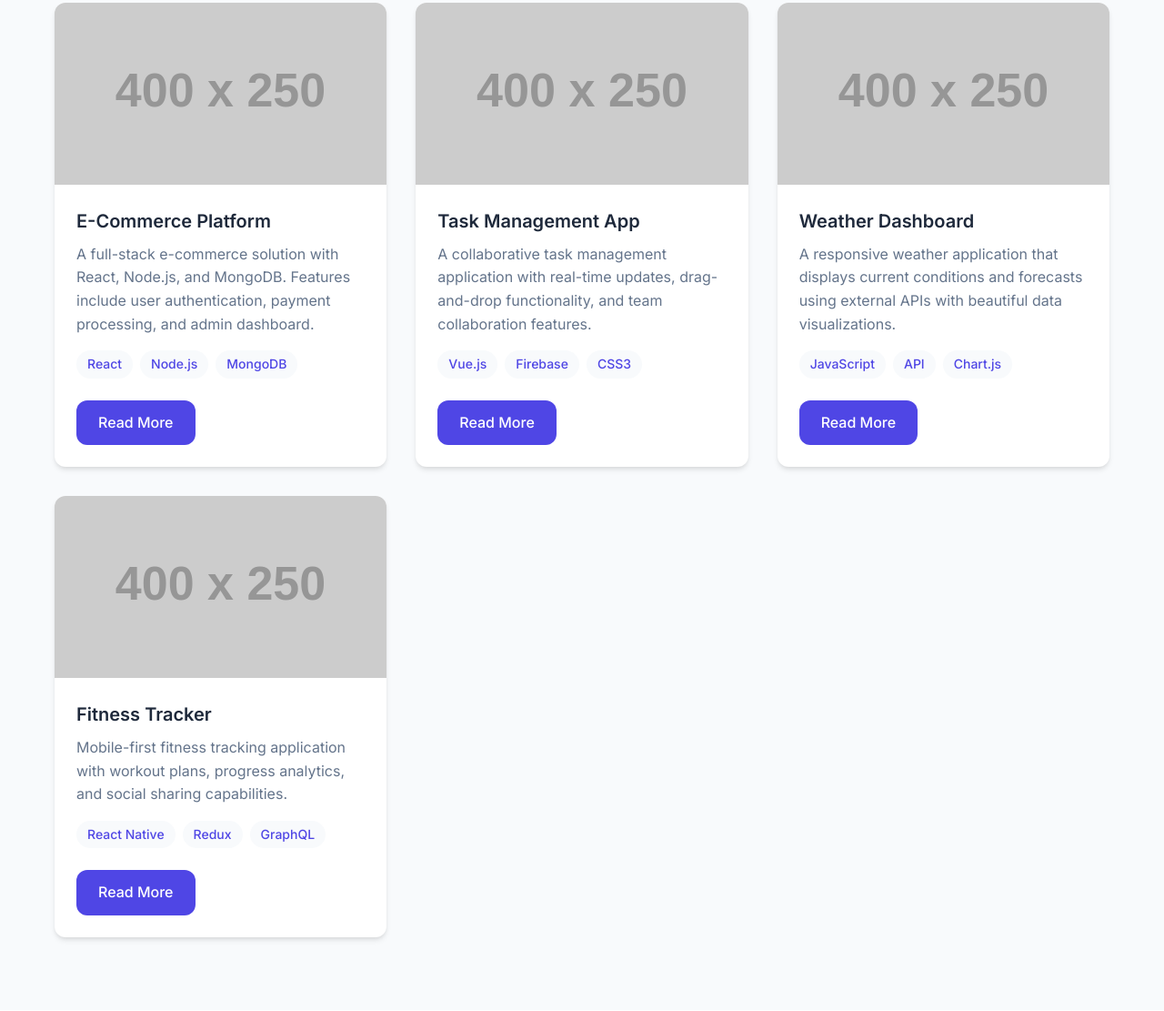
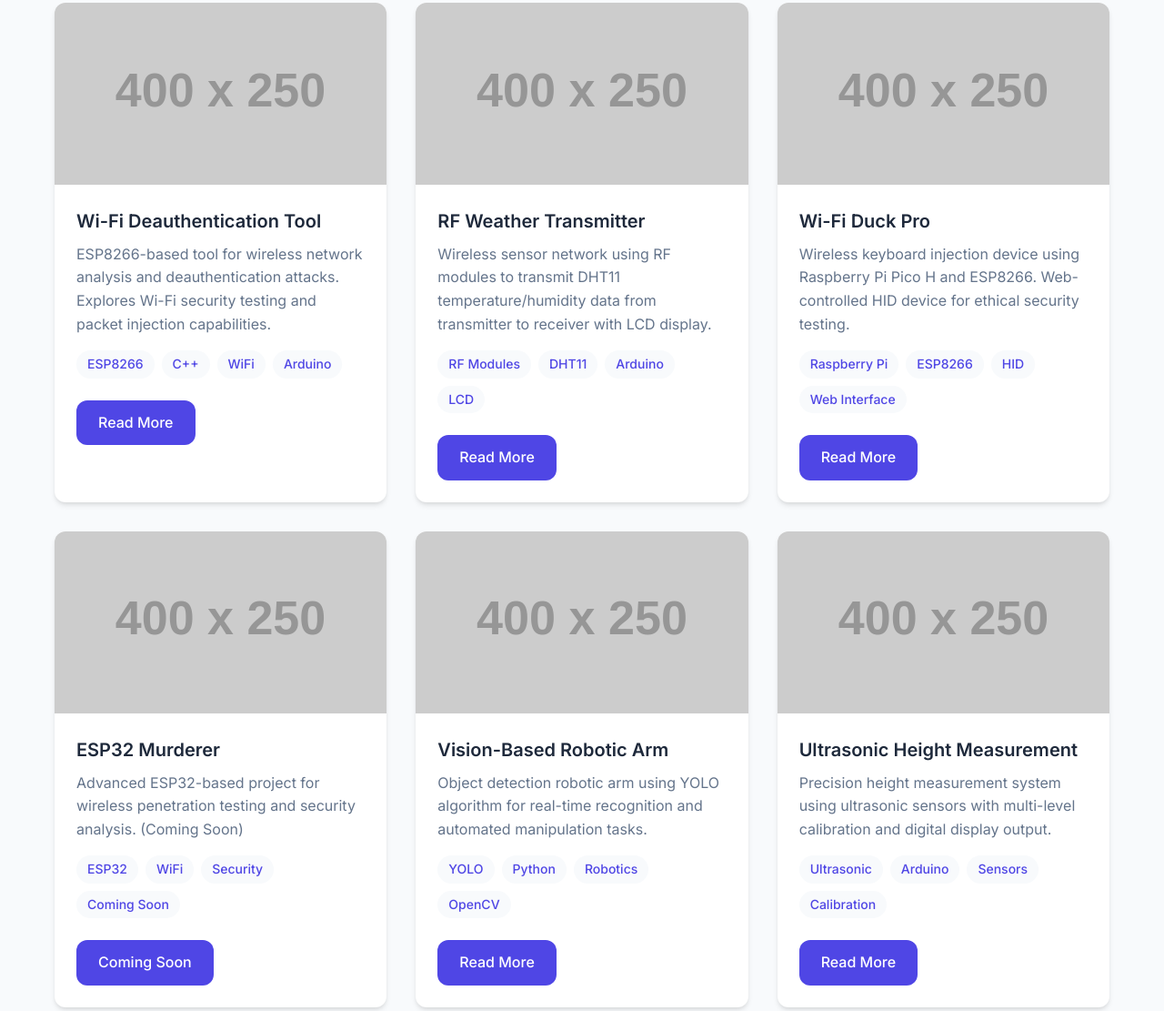
Before and after one commit to PowerSource7/powersource7.github.io, a plain HTML site: page index.html in a window 1280 px wide. Shown: the part 574-1685 px from the top of the page at 91% size. Drawn offline with Linux system fonts and the light colour scheme; placeholder pictures from the web are drawn by us.

Commit message:
Index.html

```diff
--- a/index.html
+++ b/index.html
@@ -3,7 +3,7 @@
 <head>
     <meta charset="UTF-8">
     <meta name="viewport" content="width=device-width, initial-scale=1.0">
-    <title>My Portfolio</title>
+    <title>Pranav Hastak - Portfolio</title>
     <link rel="stylesheet" href="style.css">
     <link href="https://fonts.googleapis.com/css2?family=Inter:wght@300;400;500;600;700&display=swap" rel="stylesheet">
 </head>
@@ -12,7 +12,7 @@
         <div class="container">
             <nav class="nav">
                 <div class="logo">
-                    <h2>My Portfolio</h2>
+                    <h2>Pranav Hastak</h2>
                 </div>
                 <ul class="nav-links">
                     <li><a href="#projects">Projects</a></li>
@@ -26,8 +26,8 @@
     <section class="hero">
         <div class="container">
             <div class="hero-content">
-                <h1 class="hero-title">Hello, I'm a Developer</h1>
-                <p class="hero-subtitle">Welcome to my portfolio showcasing creative projects and solutions</p>
+                <h1 class="hero-title">Electronics & Embedded Systems Developer</h1>
+                <p class="hero-subtitle">Building innovative hardware solutions with microcontrollers, sensors, and wireless technologies</p>
             </div>
         </div>
     </section>
@@ -36,81 +36,127 @@
         <div class="container">
             <h2 class="section-title">My Projects</h2>
             <div class="projects-grid">
-                <!-- Project 1 -->
+
+                <!-- Wi-Fi Deauthentication Project -->
                 <div class="project-card">
                     <div class="project-image">
-                        <img src="images/project1.jpg" alt="Project 1" onerror="this.src='https://via.placeholder.com/400x250/4f46e5/ffffff?text=Project+1'">
+                        <img src="images/wifi-deauth.jpg" alt="Wi-Fi Deauthentication Project" onerror="this.src='https://via.placeholder.com/400x250/4f46e5/ffffff?text=Wi-Fi+Deauth+Tool'">
                     </div>
                     <div class="project-content">
-                        <h3 class="project-title">E-Commerce Platform</h3>
+                        <h3 class="project-title">Wi-Fi Deauthentication Tool</h3>
                         <p class="project-description">
-                            A full-stack e-commerce solution with React, Node.js, and MongoDB. Features include user authentication, payment processing, and admin dashboard.
+                            ESP8266-based tool for wireless network analysis and deauthentication attacks. Explores Wi-Fi security testing and packet injection capabilities.
                         </p>
                         <div class="project-tech">
-                            <span class="tech-tag">React</span>
-                            <span class="tech-tag">Node.js</span>
-                            <span class="tech-tag">MongoDB</span>
+                            <span class="tech-tag">ESP8266</span>
+                            <span class="tech-tag">C++</span>
+                            <span class="tech-tag">WiFi</span>
+                            <span class="tech-tag">Arduino</span>
                         </div>
-                        <a href="projects/project1.html" class="read-more-btn">Read More</a>
+                        <a href="projects/wifi-deauth.html" class="read-more-btn">Read More</a>
                     </div>
                 </div>
 
-                <!-- Project 2 -->
+                <!-- RF Weather Transmitter -->
                 <div class="project-card">
                     <div class="project-image">
-                        <img src="images/project2.jpg" alt="Project 2" onerror="this.src='https://via.placeholder.com/400x250/06b6d4/ffffff?text=Project+2'">
+                        <img src="images/rf-weather.jpg" alt="RF Weather Transmitter" onerror="this.src='https://via.placeholder.com/400x250/06b6d4/ffffff?text=RF+Weather+System'">
                     </div>
                     <div class="project-content">
-                        <h3 class="project-title">Task Management App</h3>
+                        <h3 class="project-title">RF Weather Transmitter</h3>
                         <p class="project-description">
-                            A collaborative task management application with real-time updates, drag-and-drop functionality, and team collaboration features.
+                            Wireless sensor network using RF modules to transmit DHT11 temperature/humidity data from transmitter to receiver with LCD display.
                         </p>
                         <div class="project-tech">
-                            <span class="tech-tag">Vue.js</span>
-                            <span class="tech-tag">Firebase</span>
-                            <span class="tech-tag">CSS3</span>
+                            <span class="tech-tag">RF Modules</span>
+                            <span class="tech-tag">DHT11</span>
+                            <span class="tech-tag">Arduino</span>
+                            <span class="tech-tag">LCD</span>
                         </div>
-                        <a href="projects/project2.html" class="read-more-btn">Read More</a>
+                        <a href="projects/rf-weather.html" class="read-more-btn">Read More</a>
                     </div>
                 </div>
 
-                <!-- Project 3 -->
+                <!-- Wi-Fi Duck Pro -->
                 <div class="project-card">
                     <div class="project-image">
-                        <img src="images/project3.jpg" alt="Project 3" onerror="this.src='https://via.placeholder.com/400x250/10b981/ffffff?text=Project+3'">
+                        <img src="images/wifi-duck-pro.jpg" alt="Wi-Fi Duck Pro" onerror="this.src='https://via.placeholder.com/400x250/10b981/ffffff?text=Wi-Fi+Duck+Pro'">
                     </div>
                     <div class="project-content">
-                        <h3 class="project-title">Weather Dashboard</h3>
+                        <h3 class="project-title">Wi-Fi Duck Pro</h3>
                         <p class="project-description">
-                            A responsive weather application that displays current conditions and forecasts using external APIs with beautiful data visualizations.
+                            Wireless keyboard injection device using Raspberry Pi Pico H and ESP8266. Web-controlled HID device for ethical security testing.
                         </p>
                         <div class="project-tech">
-                            <span class="tech-tag">JavaScript</span>
-                            <span class="tech-tag">API</span>
-                            <span class="tech-tag">Chart.js</span>
+                            <span class="tech-tag">Raspberry Pi</span>
+                            <span class="tech-tag">ESP8266</span>
+                            <span class="tech-tag">HID</span>
+                            <span class="tech-tag">Web Interface</span>
                         </div>
-                        <a href="projects/project3.html" class="read-more-btn">Read More</a>
+                        <a href="projects/wifi-duck-pro.html" class="read-more-btn">Read More</a>
                     </div>
                 </div>
 
-                <!-- Project 4 -->
+                <!-- ESP32 Murderer -->
                 <div class="project-card">
                     <div class="project-image">
-                        <img src="images/project4.jpg" alt="Project 4" onerror="this.src='https://via.placeholder.com/400x250/8b5cf6/ffffff?text=Project+4'">
+                        <img src="images/esp32-murderer.jpg" alt="ESP32 Murderer" onerror="this.src='https://via.placeholder.com/400x250/8b5cf6/ffffff?text=ESP32+Project'">
                     </div>
                     <div class="project-content">
-                        <h3 class="project-title">Fitness Tracker</h3>
+                        <h3 class="project-title">ESP32 Murderer</h3>
                         <p class="project-description">
-                            Mobile-first fitness tracking application with workout plans, progress analytics, and social sharing capabilities.
+                            Advanced ESP32-based project for wireless penetration testing and security analysis. (Coming Soon)
                         </p>
                         <div class="project-tech">
-                            <span class="tech-tag">React Native</span>
-                            <span class="tech-tag">Redux</span>
-                            <span class="tech-tag">GraphQL</span>
+                            <span class="tech-tag">ESP32</span>
+                            <span class="tech-tag">WiFi</span>
+                            <span class="tech-tag">Security</span>
+                            <span class="tech-tag">Coming Soon</span>
                         </div>
-                        <a href="projects/project4.html" class="read-more-btn">Read More</a>
+                        <a href="projects/esp32-murderer.html" class="read-more-btn">Coming Soon</a>
                     </div>
                 </div>
+
+                <!-- YOLO Robotic Arm -->
+                <div class="project-card">
+                    <div class="project-image">
+                        <img src="images/yolo-robotic-arm.jpg" alt="YOLO Robotic Arm" onerror="this.src='https://via.placeholder.com/400x250/f59e0b/ffffff?text=YOLO+Robotic+Arm'">
+                    </div>
+                    <div class="project-content">
+                        <h3 class="project-title">Vision-Based Robotic Arm</h3>
+                        <p class="project-description">
+                            Object detection robotic arm using YOLO algorithm for real-time recognition and automated manipulation tasks.
+                        </p>
+                        <div class="project-tech">
+                            <span class="tech-tag">YOLO</span>
+                            <span class="tech-tag">Python</span>
+                            <span class="tech-tag">Robotics</span>
+                            <span class="tech-tag">OpenCV</span>
+                        </div>
+                        <a href="projects/yolo-robotic-arm.html" class="read-more-btn">Read More</a>
+                    </div>
+                </div>
+
+                <!-- Height Measurement System -->
+                <div class="project-card">
+                    <div class="project-image">
+                        <img src="images/height-measurement.jpg" alt="Height Measurement System" onerror="this.src='https://via.placeholder.com/400x250/ef4444/ffffff?text=Height+Measurement'">
+                    </div>
+                    <div class="project-content">
+                        <h3 class="project-title">Ultrasonic Height Measurement</h3>
+                        <p class="project-description">
+                            Precision height measurement system using ultrasonic sensors with multi-level calibration and digital display output.
+                        </p>
+                        <div class="project-tech">
+                            <span class="tech-tag">Ultrasonic</span>
+                            <span class="tech-tag">Arduino</span>
+                            <span class="tech-tag">Sensors</span>
+                            <span class="tech-tag">Calibration</span>
+                        </div>
+                        <a href="projects/height-measurement.html" class="read-more-btn">Read More</a>
+                    </div>
+                </div>
+
             </div>
         </div>
     </section>
@@ -121,12 +167,12 @@
             <div class="about-content">
                 <div class="about-text">
                     <p>
-                        I'm a passionate developer with experience in creating web applications and digital solutions.
-                        I enjoy turning complex problems into simple, beautiful, and intuitive designs.
+                        I'm an electronics and embedded systems enthusiast passionate about creating innovative hardware solutions.
+                        My expertise includes microcontroller programming, sensor integration, wireless communication, and IoT systems.
                     </p>
                     <p>
-                        When I'm not coding, you'll find me exploring new technologies, contributing to open-source projects,
-                        or sharing knowledge with the developer community.
+                        I enjoy working on projects that combine hardware and software, from Wi-Fi security tools to robotic systems
+                        and sensor networks. Always exploring new technologies and pushing the boundaries of what's possible with embedded systems.
                     </p>
                 </div>
             </div>
@@ -137,11 +183,15 @@
         <div class="container">
             <h2 class="section-title">Get In Touch</h2>
             <div class="contact-content">
-                <p>Interested in working together? Feel free to reach out!</p>
+                <p>Interested in collaboration or have questions about my projects? Feel free to reach out!</p>
                 <div class="contact-links">
-                    <a href="mailto:your-email@example.com" class="contact-link">Email</a>
-                    <a href="https://github.com/yourusername" class="contact-link">GitHub</a>
-                    <a href="https://linkedin.com/in/yourprofile" class="contact-link">LinkedIn</a>
+                    <a href="mailto:your-email@gmail.com" class="contact-link">📧 Email</a>
+                    <a href="https://www.linkedin.com/in/pranav-hastak-8a0567330" class="contact-link" target="_blank">💼 LinkedIn</a>
+                    <a href="https://github.com/powersource7" class="contact-link" target="_blank">🐙 GitHub</a>
+                    <a href="https://discord.gg/v89wDYW3" class="contact-link" target="_blank">💬 Discord</a>
+                </div>
+                <div style="margin-top: 1rem; font-size: 0.9rem; color: var(--text-light);">
+                    <p>Instagram/Facebook: Coming Soon</p>
                 </div>
             </div>
         </div>
@@ -149,7 +199,7 @@
 
     <footer class="footer">
         <div class="container">
-            <p>&copy; 2024 My Portfolio. All rights reserved.</p>
+            <p>&copy; 2024 Pranav Hastak. All rights reserved. | Embedded Systems & Electronics Portfolio</p>
         </div>
     </footer>
 
```
